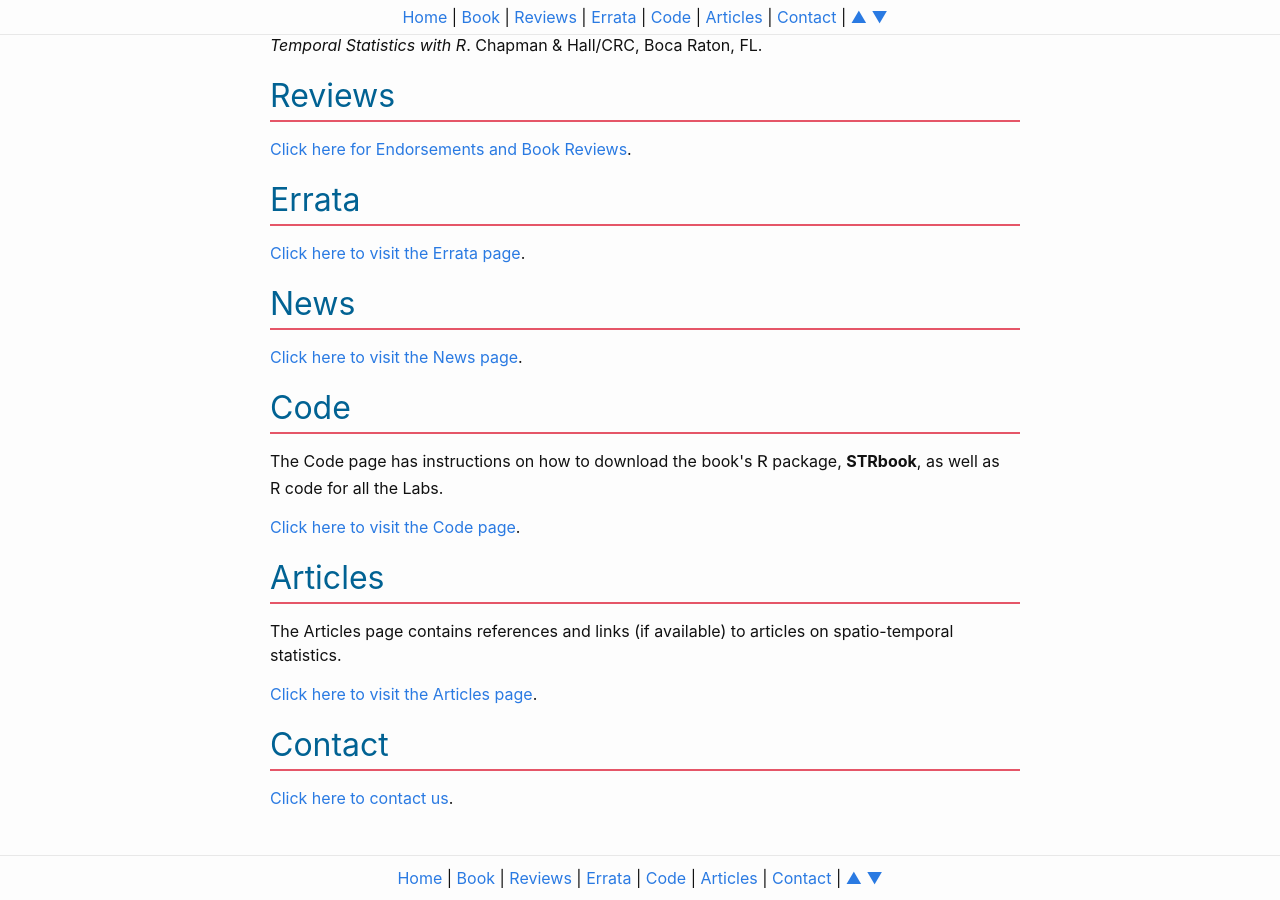
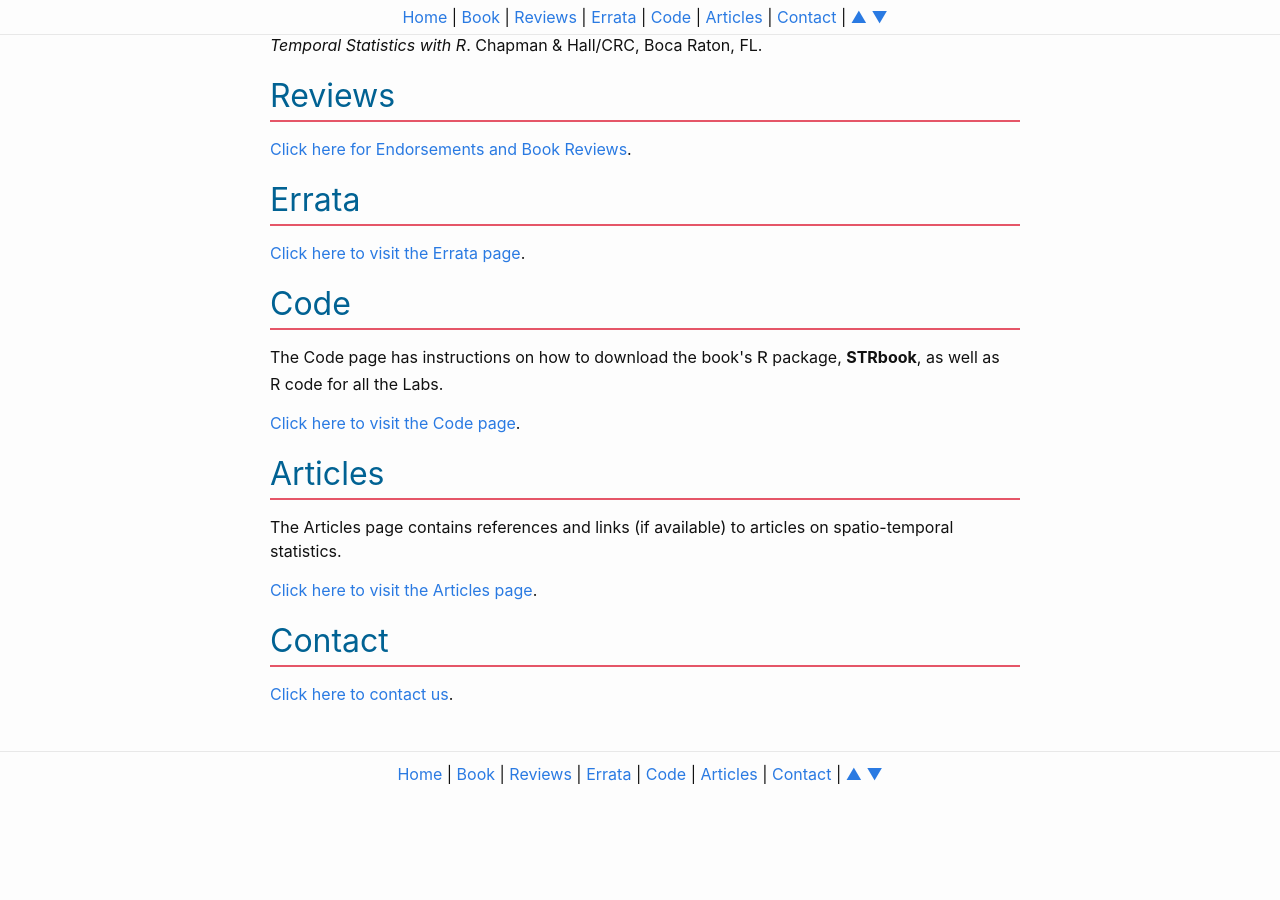
Before and after one commit to andrewzm/STRbook, a Jekyll site: the page built from docs/index.md, in a window 1280 px wide and 900 px high, scrolled down 1367 px. Built offline with Jekyll 4.4.1, drawn with Linux system fonts in a browser that asks for light colours; after the commit the page ends 2163 px from its top, so only the background shows below that.

Commit message:
Remove news from homepage

```diff
--- a/docs/_layouts/home.html
+++ b/docs/_layouts/home.html
@@ -12,10 +12,6 @@ layout: default
 <h1>Errata</h1>
 
 <p><a href="errata">Click here to visit the Errata page</a>.</p>
-
-<h1>News</h1>
-
-<p><a href="news">Click here to visit the News page</a>.</p>
 
 <h1>Code</h1>
 
```
